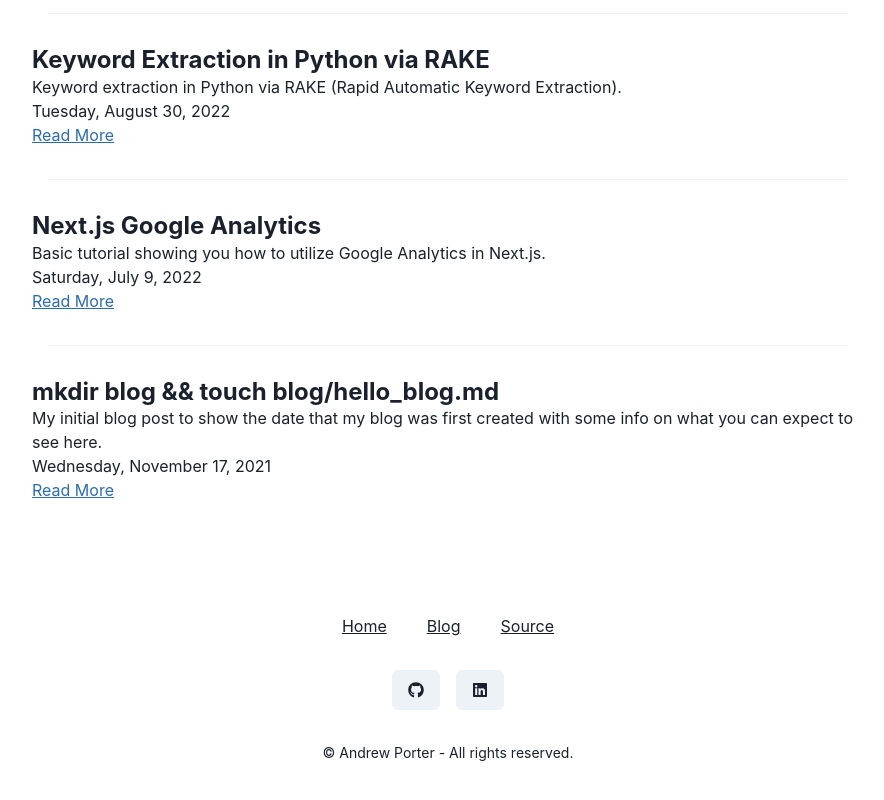
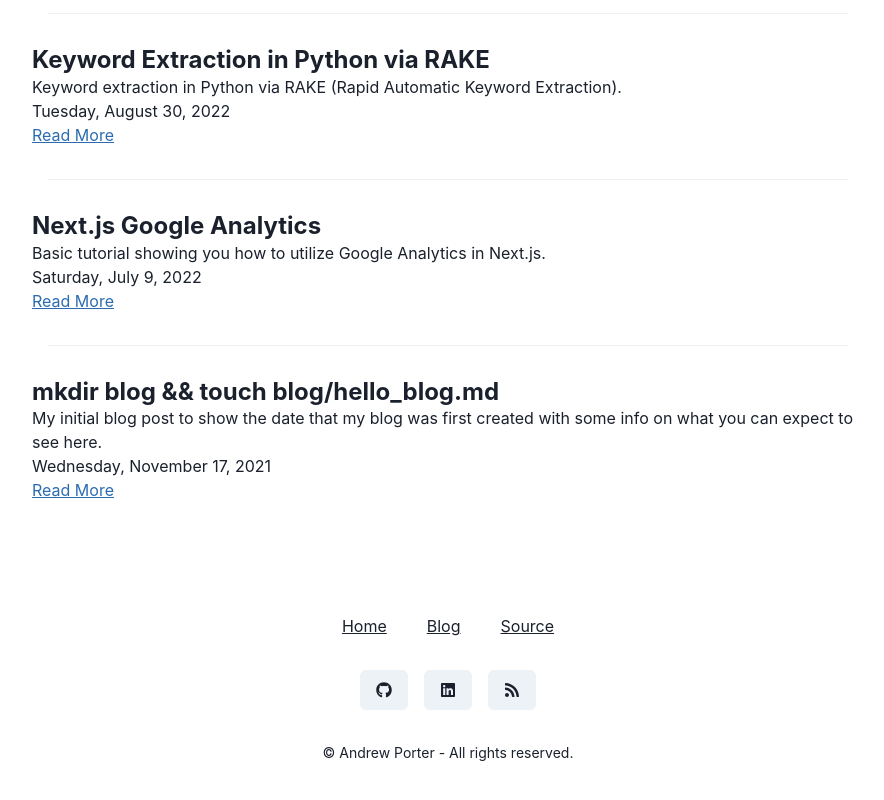
Before and after one commit to AndrewRPorter/website, a Next.js app: page /blog in a window 1280 px wide. Shown: the part 380-1180 px from the top of the page, without its empty margins (192-1076 px from the left). Built offline with nearby package versions, Linux system fonts and the light colour scheme.

Commit message:
Fix RSS tags and add link to RSS feed in footer

```diff
--- a/components/navigation/footer.tsx
+++ b/components/navigation/footer.tsx
@@ -8,7 +8,7 @@ import {
   Link as ChakraLink
 } from '@chakra-ui/react'
 import Link from 'next/link'
-import { FaGithub, FaLinkedin } from 'react-icons/fa'
+import { FaGithub, FaLinkedin, FaRss } from 'react-icons/fa'
 
 export default function Footer() {
   return (
@@ -88,6 +88,14 @@ export default function Footer() {
           >
             <FaLinkedin />
           </Button>
+          <Button
+            as="a"
+            href="/rss.xml"
+            aria-label="RSS feed"
+            target="_blank"
+          >
+            <FaRss />
+          </Button>
         </Container>
 
         <Container as={Stack} maxW="6xl" py={4} spacing={4}>
```
Also changed, not shown: 2 other files (tests, documents, lock files or other folders).
